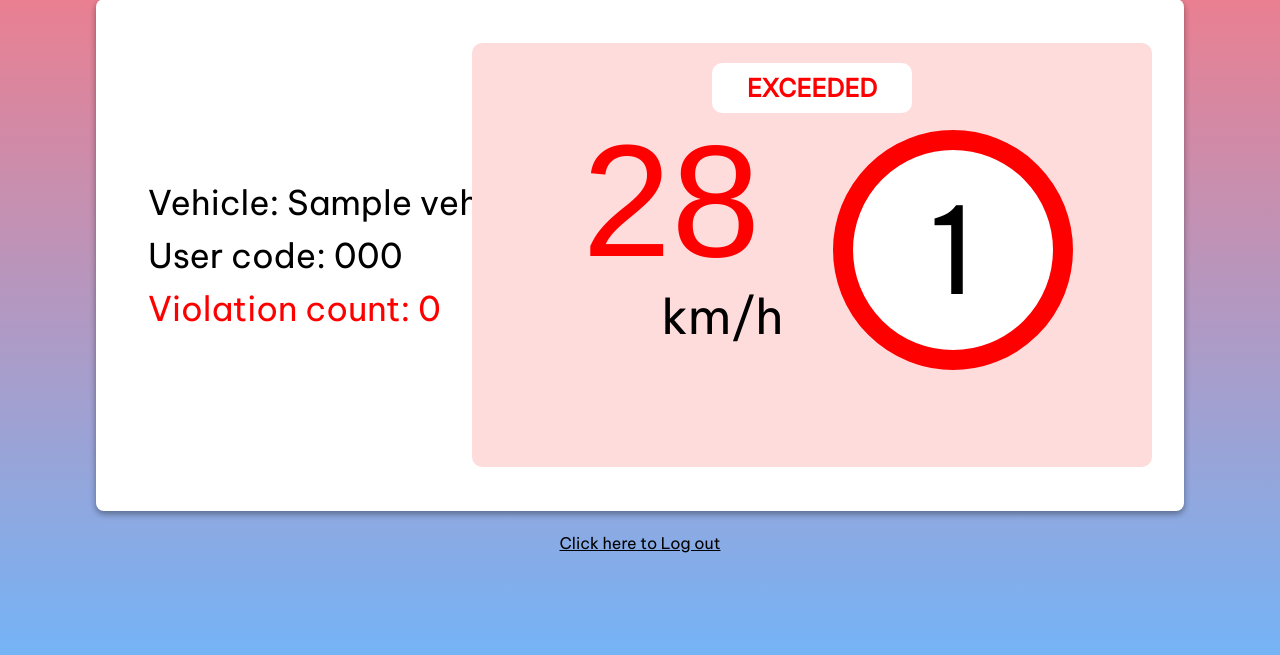
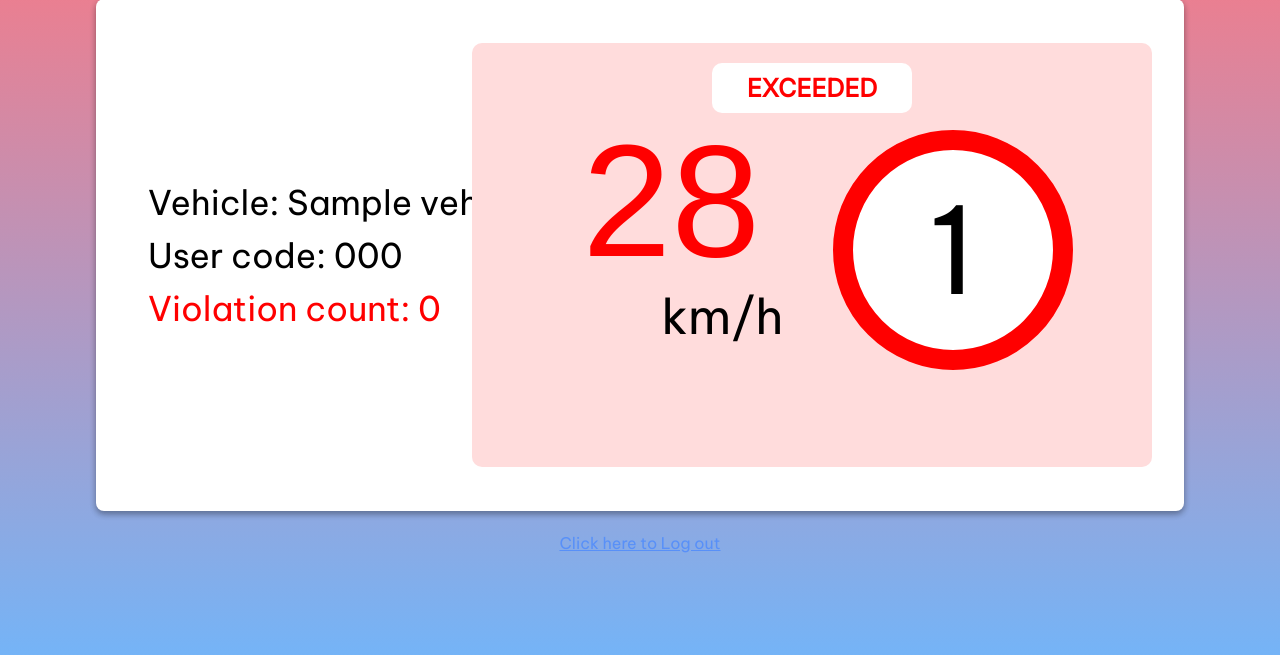
Before and after one commit to EmperMiner/SpeedTracker, a Flask app: page /vehicle/000 in a window 1280 px wide, with the pointer over the restyled element. Shown: the part 145-800 px from the top of the page. Run offline with Flask 3, Linux system fonts and the light colour scheme; a user stored in the database is signed in; tables that the repository leaves empty hold one stand-in row (values such as "Sample post"); some libraries are stand-ins or nearby versions; some web fonts are replaced.

Commit message:
Vehicle_finalll

```diff
--- a/static/style.css
+++ b/static/style.css
@@ -439,6 +439,10 @@ password-container{
     bottom: 8vw;
 }
 
+.redirect_vehicle:hover{
+    color: #5890F8;
+}
+
 .redirect_vehicle a {
     color: black;
     text-decoration: none;
```
